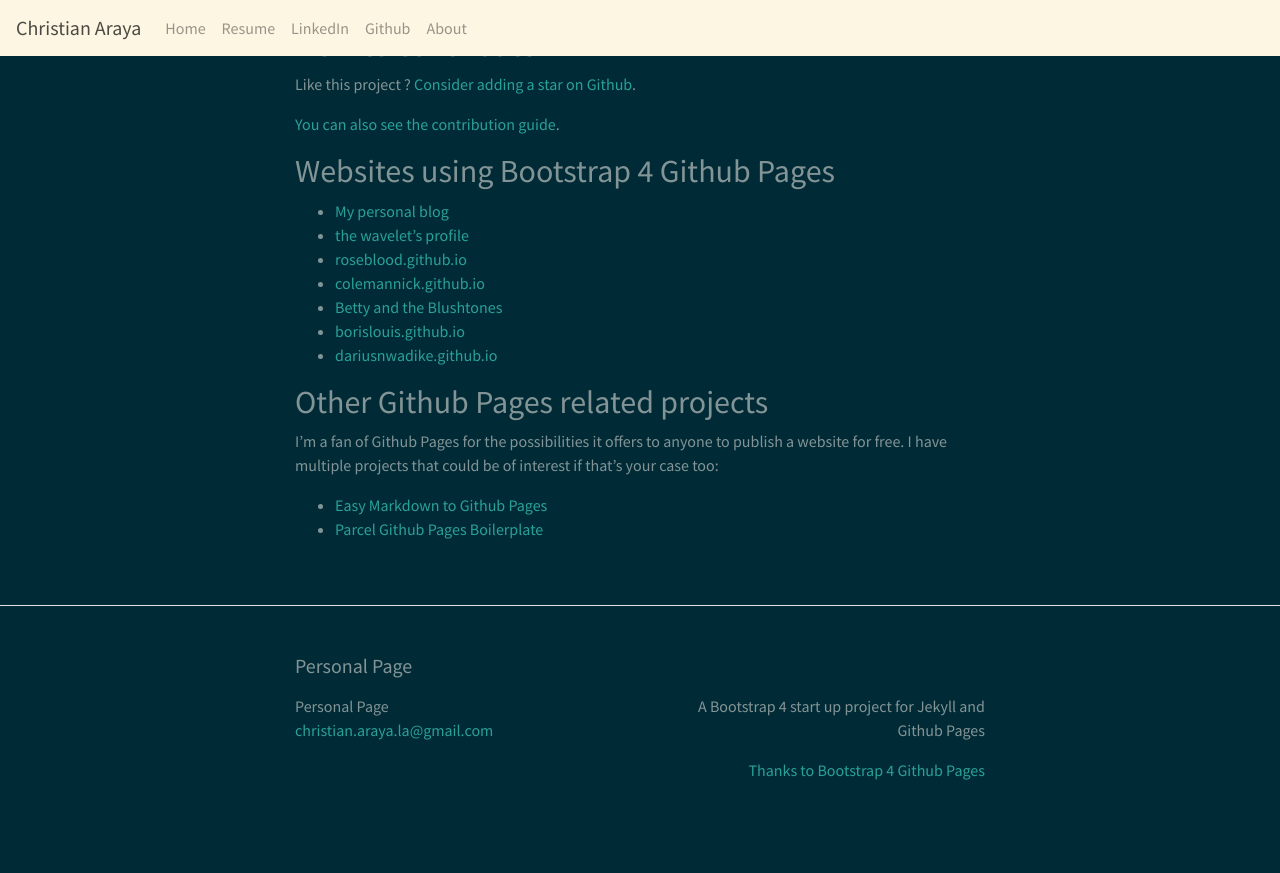
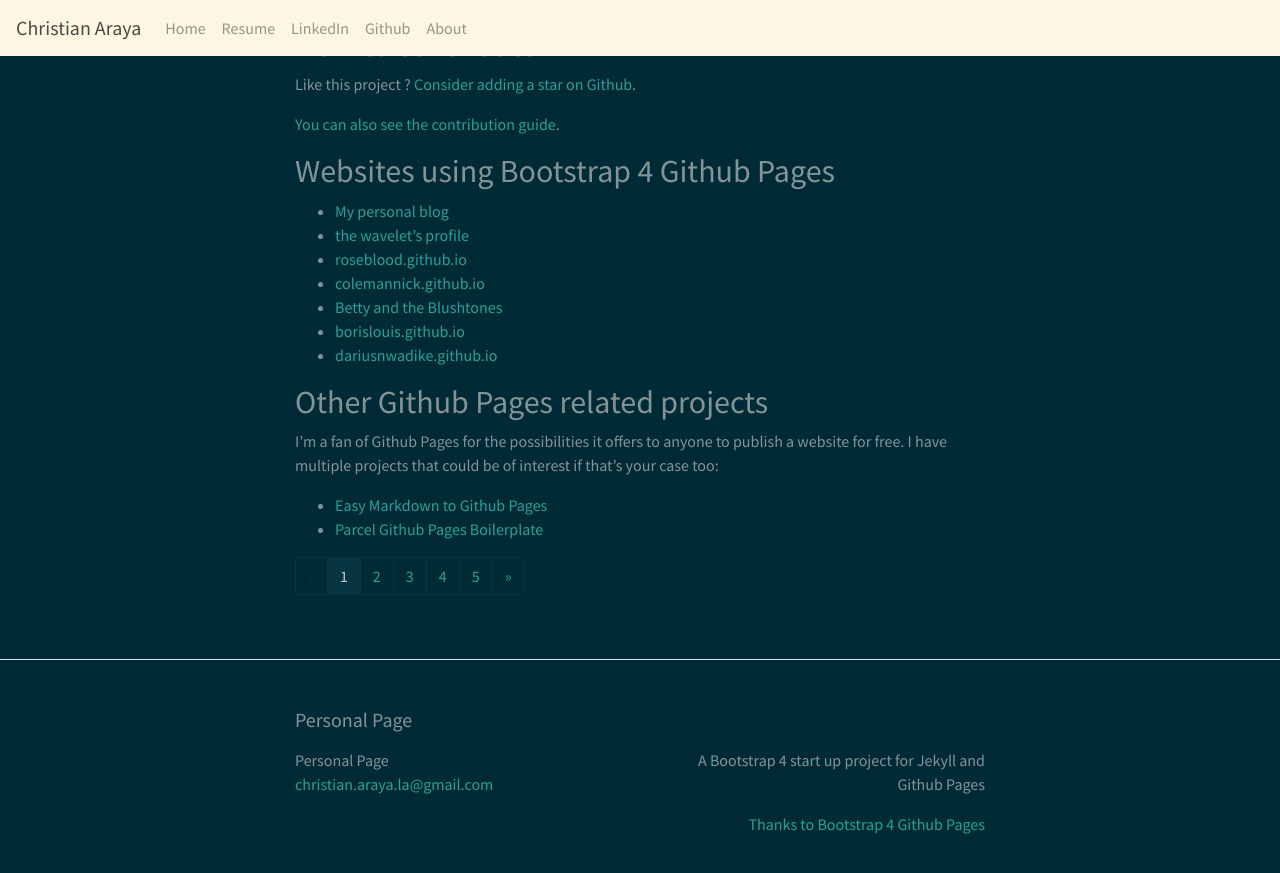
Before and after one commit to christian-araya/christian-araya.github.io, a Jekyll site: the page built from index.md, in a window 1280 px wide and 900 px high, scrolled down 2454 px. Shown: the top 873 px of the window. Built offline with Jekyll 4.4.1, drawn with Linux system fonts in a browser that asks for light colours; before the commit the page ends 3300 px from its top, so only the background shows below that.

Commit message:
Update home.html

```diff
--- a/_layouts/home.html
+++ b/_layouts/home.html
@@ -41,5 +41,30 @@ layout: default
     <p class="rss-subscribe">subscribe <a href="{{ "/feed.xml" | relative_url }}">via RSS</a></p>
   {%- endif -%}
 
+    <div>
+  <ul class="pagination">
+    <li class="page-item disabled">
+      <a class="page-link" href="#">&laquo;</a>
+    </li>
+    <li class="page-item active">
+      <a class="page-link" href="#">1</a>
+    </li>
+    <li class="page-item">
+      <a class="page-link" href="#">2</a>
+    </li>
+    <li class="page-item">
+      <a class="page-link" href="#">3</a>
+    </li>
+    <li class="page-item">
+      <a class="page-link" href="#">4</a>
+    </li>
+    <li class="page-item">
+      <a class="page-link" href="#">5</a>
+    </li>
+    <li class="page-item">
+      <a class="page-link" href="#">&raquo;</a>
+    </li>
+  </ul>
+</div>
 
 </div>
```
